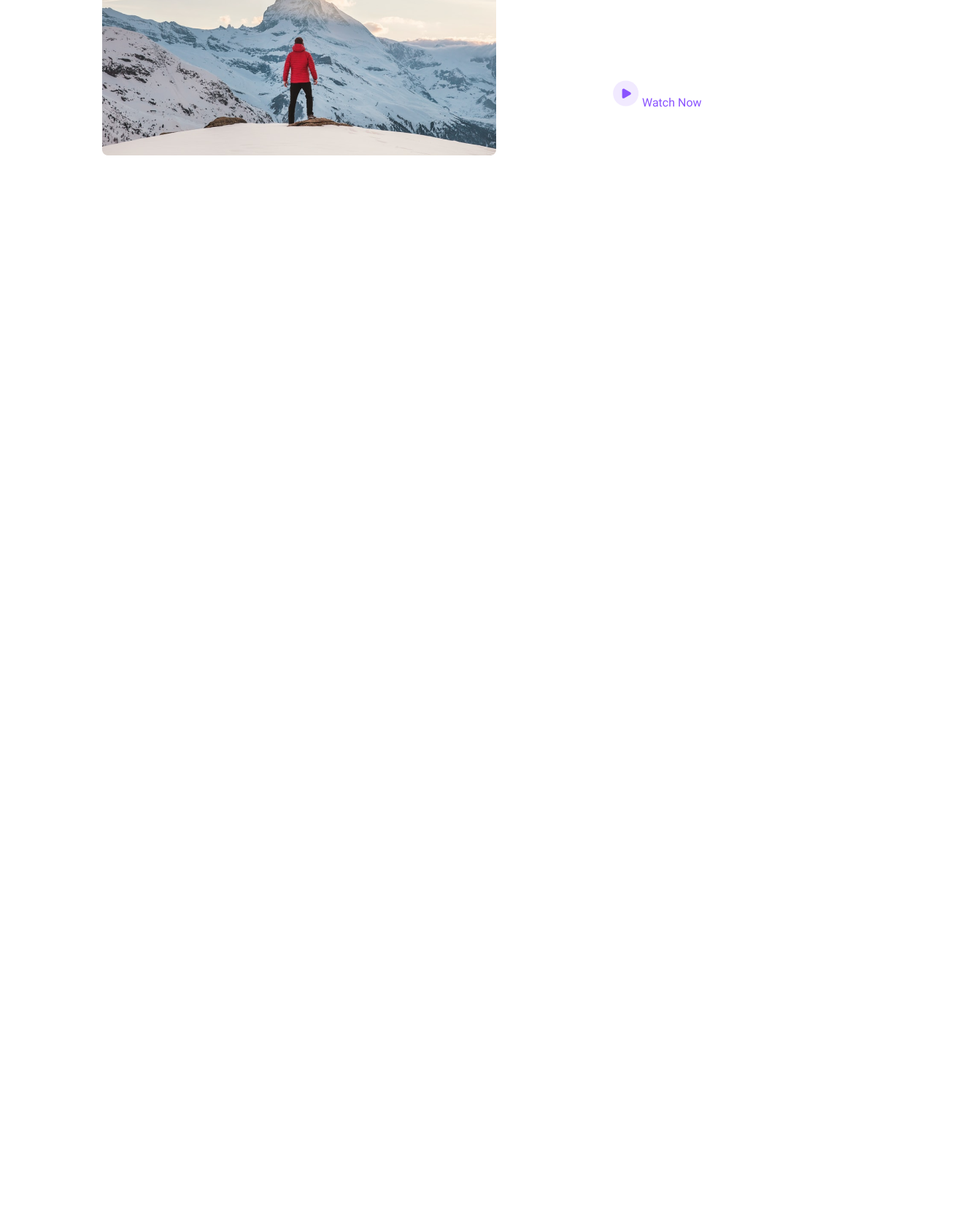
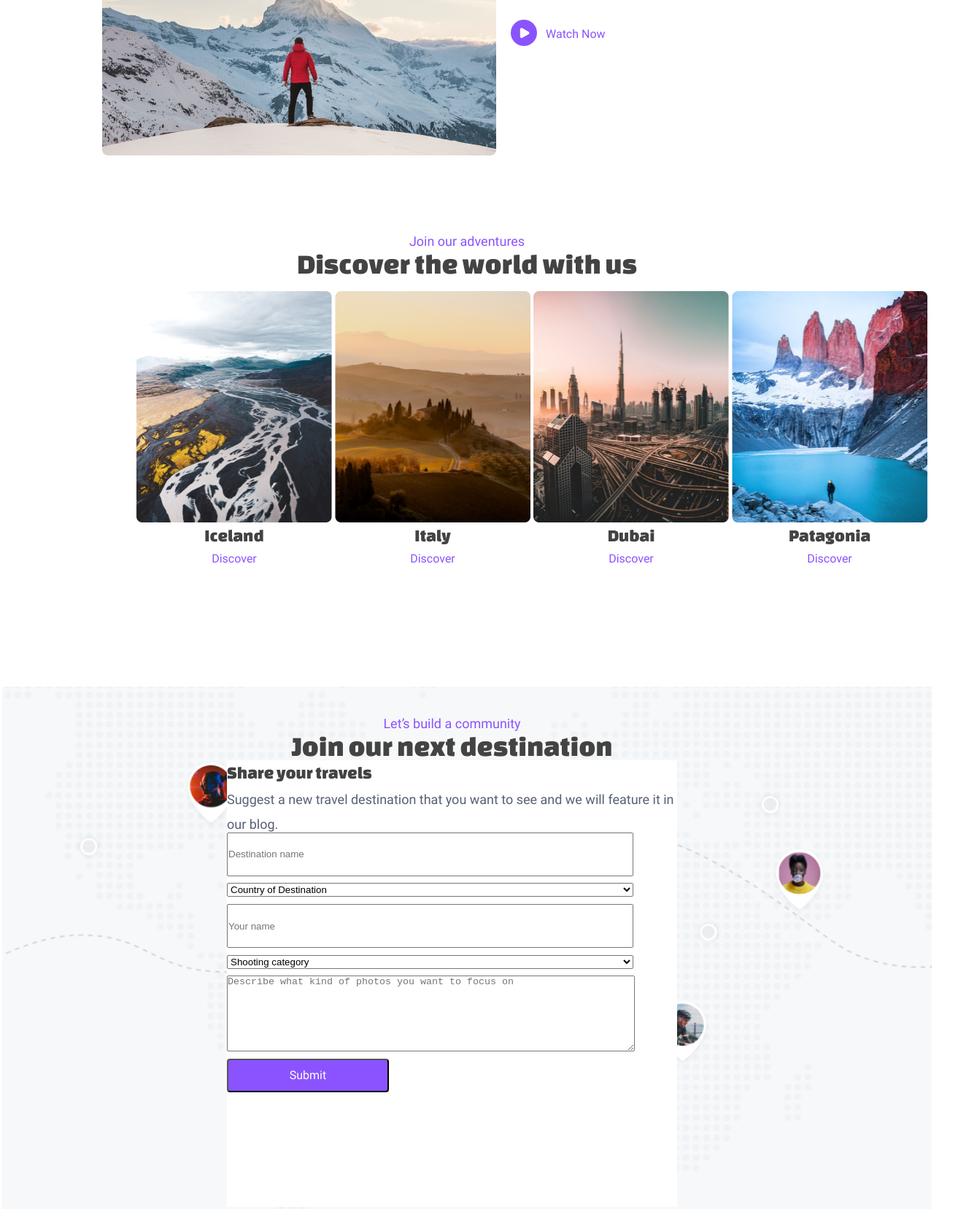
Before and after one commit to korgern/HW_WEB, a plain HTML site: page WEB/web/index.html in a window 1280 px wide. Shown: the part 878-2535 px from the top of the page at 73% size, 1339 px wide, since content can reach past the window. Before the commit the page ends 1198 px from the top, so only its background shows below. Drawn offline with Linux system fonts and the light colour scheme.

Commit message:
Form + join
Я обязательно успею
добавил 2 блока

```diff
--- a/WEB/web/index.html
+++ b/WEB/web/index.html
@@ -58,19 +58,18 @@
                         Visiting the swiss alps? Want to know the requirements on travelling to Switzerland during the pandemic? Our blog might help!
                     </p>
 
-                    <p class="featured-destination-watch">
-                        <img src="./icons/Watch.svg" alt="">
-                        Watch Now
-                    </p>
+                    <div class="featured-destination-watch">
+                        <img src="./icons/Watch_reverse.svg" alt="">
+                        <span>Watch Now</span>
+                    </div>
 
                 </div>
             </div>
         </div>
     </div>
-</div>
-<!--
-    discover the world -->
-    <!-- <div class='discover_the_world_box'>
+    </div>
+    <!-- discover the world -->
+    <div class='discover_the_world_box'>
         <div class="discover_the_world_header">
             <ul>
                 <p>Join our adventures</p>
@@ -78,21 +77,72 @@
             </ul>
         </div>
        <div class="discover_the_world_cards">
-            <div class="Iceland_card">
-
+            <div class="country_card">
+                <img src="./images/Iceland_card_image.png" alt="">
+                <div>
+                    <span>Iceland</span>
+                    <p>Discover</p>
+                </div>
             </div>
-            <div class="Italy_card">
-
+            <div class="country_card">
+                <img src="./images/Italy_card_image.png" alt="">
+                <div>
+                    <span>Italy</span>
+                    <p>Discover</p>
+                </div>
             </div>
-            <div class="Dubai_card">
-
+            <div class="country_card">
+                <img src="./images/Dubai_card_image.png" alt="">
+                <div>
+                    <span>Dubai</span>
+                    <p>Discover</p>
+                </div>
            </div>
-           <div class="Patagoia_card">
-
+           <div class="country_card">
+                <img src="./images/Patagonia_Card_Image.png" alt="">
+                <div>
+                    <span>Patagonia</span>
+                    <p>Discover</p>
+                </div>
            </div>
        </div>
-    </div> -->
-
+    </div>
+    <div class="share_travel">
+        <div class="share_travel_form_head">
+            <div class="share_travel_header">
+                <span>Let’s build a community</span>
+                <p>Join our next destination</p>
+                <div class="share_travel_form">
+                    <div class="share_travel_form_desc">
+                        <span>
+                            Share your travels
+                        </span>
+                        <p>
+                            Suggest a new travel destination that you want to see and we will feature it in our blog.
+                        </p>
+                        <form>
+                            <input type="text" placeholder="Destination name">
+                            <select>
+                                <option selected disabled>Country of Destination</option>
+                                <option>UK</option>
+                                <option>Russia</option>
+                                <option>France</option>
+                            </select>
+                            <input type="text" placeholder="Your name">
+                            <select>
+                                <option selected disabled>Shooting category</option>
+                                <option>Landscape</option>
+                                <option>Urban aesthetics</option>
+                                <option>Сulture</option>
+                            </select>
+                            <textarea placeholder="Describe what kind of photos you want to focus on"></textarea>
+                            <button class="form_button">Submit</button>
+                        </form>
+                    </div>
+                </div>
+            </div>
+        </div>
+    </div>
 
 </body>
 </html>
--- a/WEB/web/style.css
+++ b/WEB/web/style.css
@@ -57,7 +57,6 @@ header {
     margin: auto;
     white-space: nowrap;
     margin-left: auto;
-
 }
 
 .block-link{
@@ -72,7 +71,6 @@ header {
     display: flex;
     justify-content: space-around;
     list-style: none;
-
 }
 
 .block-link li{
@@ -107,7 +105,6 @@ header {
     justify-content: flex;
     /* padding: 0 120px; */
     align-items: center;
-
 }
 
 .main-previev-hero-text{
@@ -119,7 +116,6 @@ header {
     position: absolute;
     margin-top: 290px;
     margin-left: 140px;
-
 }
 .main-previev-title{
     font-family: "Changa One";
@@ -144,7 +140,6 @@ header {
     margin-top: 34px;
     display: flex;
     justify-content: space-between;
-
 }
 .call-to-action button{
     width: 166px;
@@ -186,31 +181,26 @@ header {
     font-family: "Roboto";
     font-size: 18px;
     color: #434343;
+    line-height: 33px;
 }
 .featured-destination-watch{
     padding-top: 24px;
     font-family: 'Roboto';
     font-size: 16px;
     color: #8A53FF;
-    justify-content: space-between;
+    display: flex;
+}
+
+.featured-destination-watch span{
+    line-height: normal;
+    justify-content: center;
+    /* align-items: center;  */
+    padding-top: 10px;
+    padding-left: 12px;
 }
 .featured-destination-watch img{
-    width: 36px;
-    height: 36px;
-    padding: auto;
+    padding: 0;
 }
-
-
-
-
-
-
-
-
-
-
-
-
 
 .discover_the_world_box{
     width: fill;
@@ -239,9 +229,160 @@ header {
     color: #434343;
 }
 
-.discover_the_world_location_cards{
+.discover_the_world_cards{
     width: 1220px;
     height: 410px;
+    /* justify-content: space-around; */
+    /* align-items: center; */
+    /* display: inline; */
+    /* flex-wrap: nowrap; */
+    /* flex-direction: column; */
+    text-align: center;
+    padding-top: 10px;
+    padding-left: 119px;
+}
+
+
+.country_card{
+    /* max-width: 300px; */
+    /* max-width: 410px; */
+    display: inline-block;
+    /* align-items: center; */
+    /* justify-content: space-around; */
+
+}
+
+
+
+.country_card p{
+    font-family: "Roboto";
+    font-size: 16px;
+    color: #8A53FF;
+    padding-top: 10px;
+}
+
+.country_card span{
+    font-family: "Changa One";
+    font-size: 24px;
+    color: #434343;
+}
+.country_card img{
+    width: 268px;
+    height: 318px;
+}
+
+
+.share_travel{
+    max-width: 1440px;
+    max-height: 900px;
+    display:  flex;
+    justify-content: center;
+    padding-top: 20px;
+    padding-left: 20;
+    background-image: url('./images/Share_travel_bg.png');
+    background-position: center;
+    background-size: contain;
+    background-repeat: no-repeat;
+    align-items: center;
+    text-align: center;
+}
+
+.share_travel_form_head{
+    align-items: center;
+    width: 658px;
+    height: 758px;
+    padding-top: 20px;
+}
+
+.share_travel_header{
+    width: 617px;
+    height: 76px;
+    padding-bottom: 30px;
+}
+
+.share_travel_header span{
+    font-family: "Roboto";
+    font-size: 18px;
+    color: #8A53FF;
+    width: 617px;
+    height: 21px;
+}
+
+.share_travel_header p{
+    font-family: "Changa One";
+    font-size: 39px;
+    color: #434343;
+    width: 617px;
+    height: 40px;
+}
+
+.share_travel_form{
+    background-color: #fff;
+    width: 617px;
+    height: 612px;
+}
+
+.share_travel_form_desc{
+    width: 557px;
+    height: 110px;
+    align-items: center;
+    text-align: left;
+    line-height: 34px;
+}
+.share_travel_form_desc span{
+    font-family: "Changa One";
+    font-size: 24px;
+    color: #434343;
+    padding-bottom: 20px;
+}
+.share_travel_form_desc p{
+    font-family: "Roboto";
+    font-size: 18px;
+    color: #576074;
+}
+
+form{
+    padding-top: 17px;
+    width: 557px;
+    height: 366px;
+    font-family: "Roboto";
+    font-size: 16px;
+    line-height: 24px;
+    justify-content: space-around;
+    border-radius: 4px;
+    border: 1px;
+    flex-direction: column;
+    display: flex;
+}
+input{
+    /* border: 1; */
+    /* width: 557px; */
+    height: 56px;
+    /* border-radius: 4px; */
+}
+option{
+    /* font-family: "Roboto"; */
+    /* font-size: 16px; */
+    /* line-height: 24px; */
+    /* width: 557px; */
+    height: 56px;
+    /* border-radius: 4px; */
+}
+textarea{
+    width: 557px;
+    height: 102px;
 
 
 }
+
+.form_button{
+    font-family: "Roboto";
+    font-size: 16px;
+    line-height: 18.75px;
+    text-align: center;
+    background-color: #8A53FF;
+    width: 222px;
+    height: 46px;
+    border-radius: 4px;
+    color: #fff;
+}
```
Also changed, not shown: WEB/web/icons/Watch_reverse.svg (added), WEB/web/images/Share_travel_bg.png (added).
